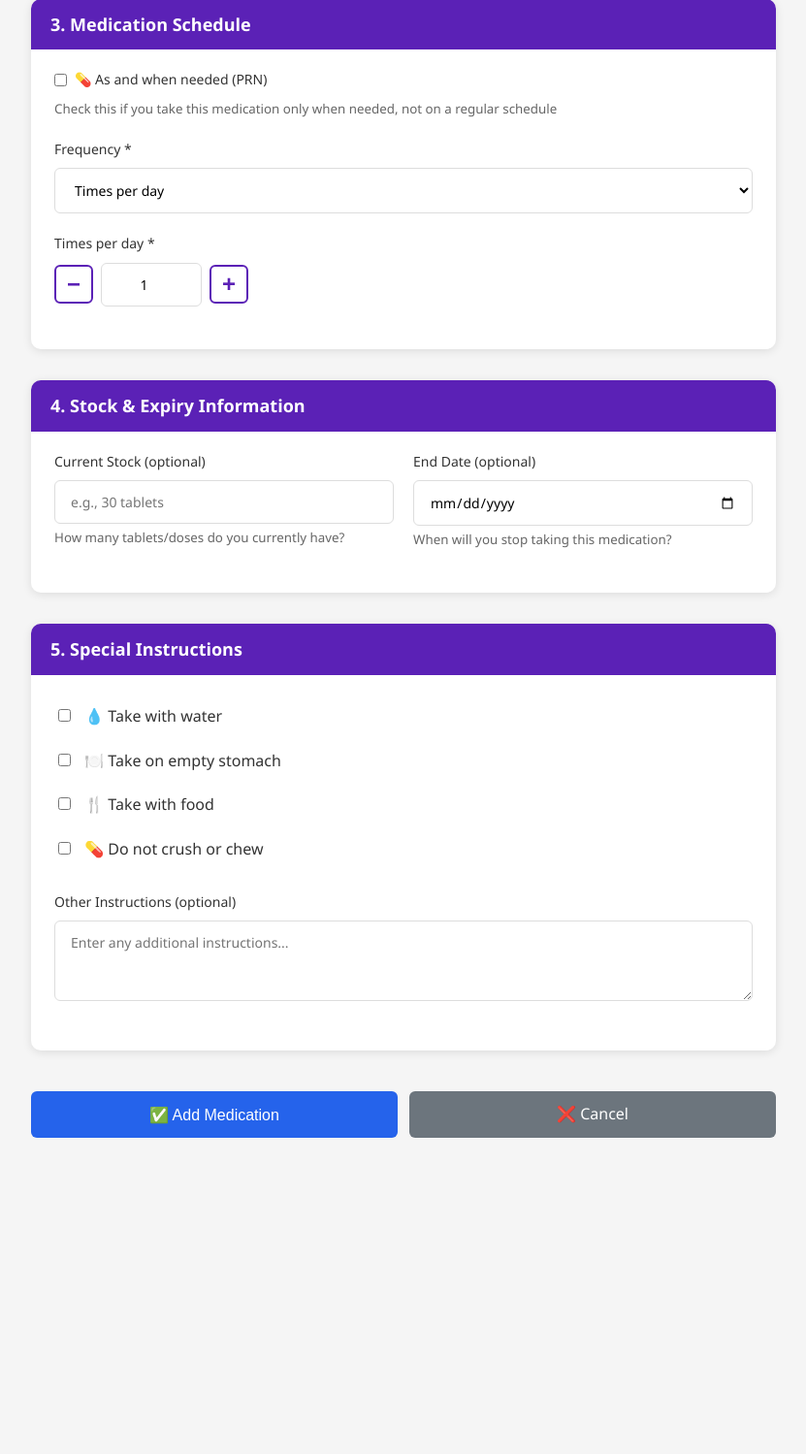
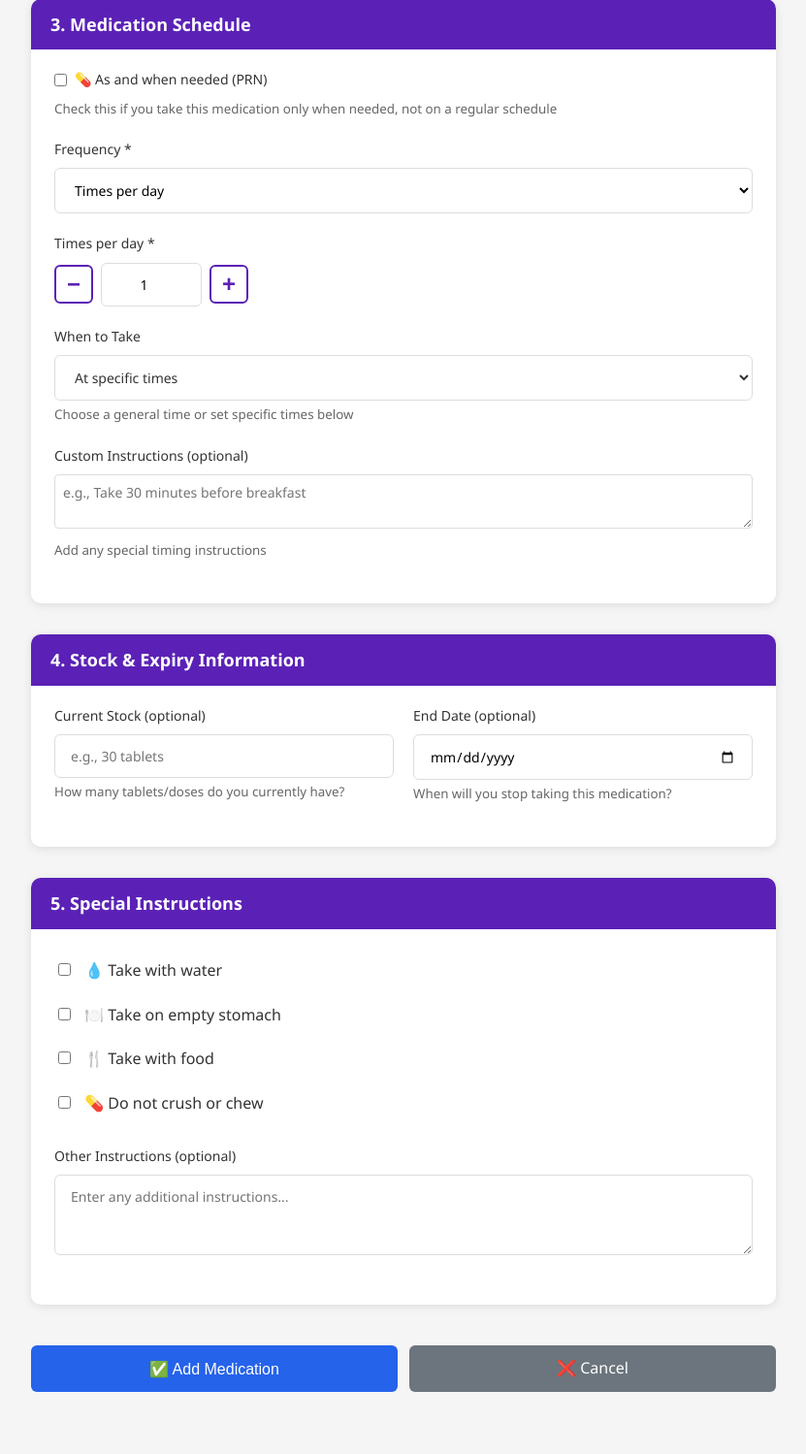
Before and after one commit to rczpmsj27f-star/health, a PHP site: page /modules/medications/add_unified.php in a window 1280 px wide. Shown: the part 911-2410 px from the top of the page at 97% size, without its empty margins (224-1055 px from the left). Before the commit the page ends 2084 px from the top, so only its background shows below. Run offline with PHP 8.4, Linux system fonts and the light colour scheme; the visitor is signed in with stand-in values (Sample User, id 1); data that the repository does not hold is empty.

Commit message:
Add special timing options for once-daily medications (Issue #104)
Co-authored-by: rczpmsj27f-star <252795080+rczpmsj27f-star@users.noreply.github.com>

```diff
--- a/public/modules/medications/add_unified.php
+++ b/public/modules/medications/add_unified.php
@@ -259,6 +259,34 @@ $isAdmin = Auth::isAdmin();
                             <button type="button" class="stepper-btn" onclick="decrementTimesPerDay()">−</button>
                             <input type="number" name="times_per_day" id="times_per_day" min="1" max="6" value="1" readonly onchange="updateTimeInputs()" inputmode="numeric">
                             <button type="button" class="stepper-btn" onclick="incrementTimesPerDay()">+</button>
+                        </div>
+                    </div>
+
+                    <!-- Special Timing for Once Daily Meds (Issue #104) -->
+                    <div id="special-timing-section" style="display: none; margin-top: 16px;">
+                        <div class="form-group">
+                            <label>When to Take</label>
+                            <select name="special_timing" id="special_timing" class="form-control">
+                                <option value="">At specific times</option>
+                                <option value="on_waking">🌅 On Waking</option>
+                                <option value="before_bed">🌙 Before Bed</option>
+                                <option value="with_meal">🍽️ With Main Meal</option>
+                            </select>
+                            <small style="color: var(--color-text-secondary); display: block; margin-top: 4px;">
+                                Choose a general time or set specific times below
+                            </small>
+                        </div>
+
+                        <div class="form-group">
+                            <label>Custom Instructions (optional)</label>
+                            <textarea name="custom_instructions"
+                                      id="custom_instructions"
+                                      rows="2"
+                                      placeholder="e.g., Take 30 minutes before breakfast"
+                                      style="width: 100%; padding: 8px; border: 1px solid #ddd; border-radius: 4px;"></textarea>
+                            <small style="color: var(--color-text-secondary); display: block; margin-top: 4px;">
+                                Add any special timing instructions
+                            </small>
                         </div>
                     </div>
 
@@ -570,6 +598,14 @@ $isAdmin = Auth::isAdmin();
     function updateTimeInputs() {
         let timesPerDay = parseInt(document.getElementById("times_per_day").value) || 1;
         let container = document.getElementById("time_inputs_container");
+        let specialTimingSection = document.getElementById("special-timing-section");
+
+        // Show special timing section only when times_per_day = 1
+        if (timesPerDay === 1) {
+            specialTimingSection.style.display = 'block';
+        } else {
+            specialTimingSection.style.display = 'none';
+        }
 
         if (timesPerDay > 1) {
             let html = '<div style="margin-top:10px;"><strong>Dose Times:</strong></div>';
```
Also changed, not shown: public/modules/medications/add_unified_handler.php (+9 -3 lines), public/modules/medications/edit.php (+36 -0 lines), public/modules/medications/edit_handler.php (+8 -1 lines).
